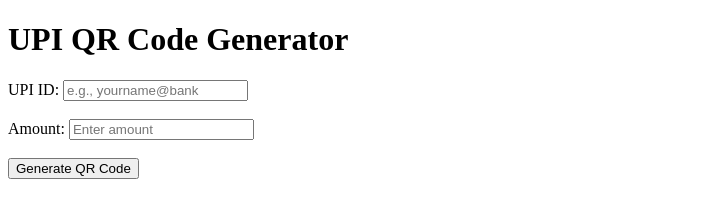
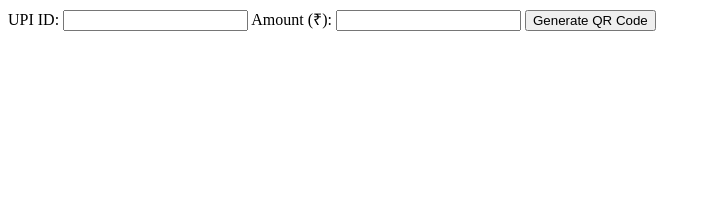
Before and after one commit to raman926x/SE-Project-UPI, a plain HTML site: page index.html in a window 1280 px wide. Shown: the whole page, without its empty margins (0-711 px from the left). Drawn offline with Linux system fonts and the light colour scheme.

Commit message:
Update index.html

```diff
--- a/index.html
+++ b/index.html
@@ -1,22 +1,11 @@
-<!DOCTYPE html>
-<html lang="en">
-<head>
-  <meta charset="UTF-8">
-  <meta name="viewport" content="width=device-width, initial-scale=1.0">
-  <title>UPI QR Code Generator</title>
-  <script src="https://cdn.jsdelivr.net/npm/qrcode/build/qrcode.min.js"></script>
-</head>
-<body>
-  <h1>UPI QR Code Generator</h1>
-  <label for="upiID">UPI ID:</label>
-  <input type="text" id="upiID" placeholder="e.g., yourname@bank">
-  <br><br>
-  <label for="amount">Amount:</label>
-  <input type="number" id="amount" placeholder="Enter amount">
-  <br><br>
-  <button id="generateQR">Generate QR Code</button>
-  <br><br>
-  <div id="qrCode"></div>
-  <script src="script.js"></script>
-</body>
-</html>
+<form>
+    <label for="upiId">UPI ID:</label>
+    <input type="text" id="upiId" name="upiId">
+
+    <label for="amount">Amount (₹):</label>
+    <input type="number" id="amount" name="amount">
+
+    <button type="button" onclick="generateQRCode()">Generate QR Code</button>
+</form>
+
+<div id="qrcode"></div>
```
